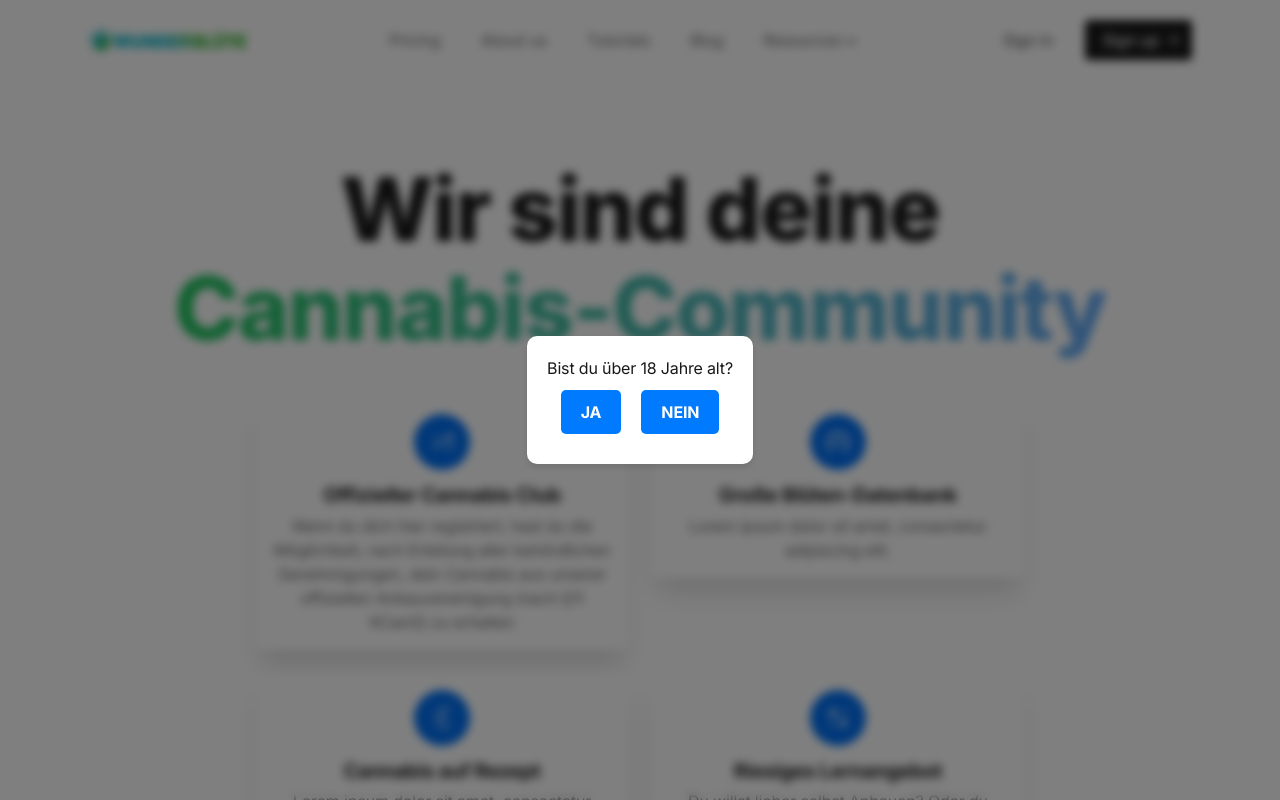
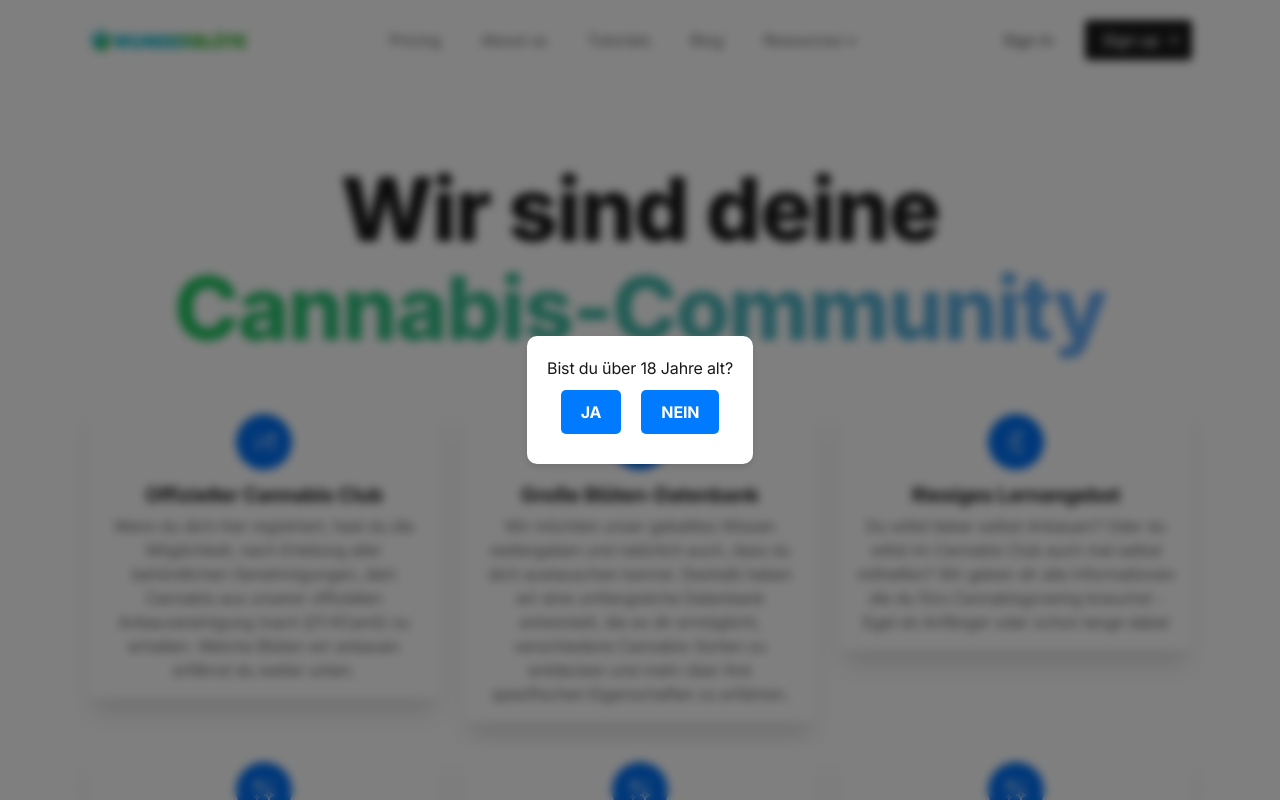
Before and after one commit to Wunderbluete/homepage, a Next.js app: page / in a window 1280 px wide. Shown: the top 800 px of the page. Built offline with nearby package versions, Linux system fonts and the light colour scheme.

Commit message:
weiteres

```diff
--- a/components/hero-home.tsx
+++ b/components/hero-home.tsx
@@ -30,7 +30,7 @@ export default function HeroHome() {
           {/* Section header */}
           <div className="text-center pb-12 md:pb-16">
             <h1 className="text-5xl md:text-6xl font-extrabold leading-tighter tracking-tighter mb-4" data-aos="zoom-y-out">Wir sind deine <br></br><span className="bg-clip-text text-transparent bg-gradient-to-r from-green-500 to-blue-400">Cannabis-Community</span></h1>
-            <div className="max-w-3xl mx-auto">
+            <div className="max-w-7xl mx-auto">
             {/* <p className="text-xl text-gray-600 mb-8" data-aos="zoom-y-out" data-aos-delay="150"><b>Das bekommst du bei uns:</b><br></br>
               - Werde Mitglied in einen offiziellen Cannabis Club* (Erteilung der behördlichen Genehmigungen vorausgesetzt)<br></br>
 - Riesiger Wissensspeicher über Eigenanbau und einer Vielzahl an Cannabis-Sorten<br></br>
@@ -39,7 +39,7 @@ export default function HeroHome() {
               <br></br><b><span className="bg-clip-text text-transparent bg-gradient-to-r from-green-500 to-blue-400"></span></b>
   </p>*/}
    {/* Items */}<br></br>
-   <div className="max-w-sm mx-auto grid gap-6 md:grid-cols-2 lg:grid-cols-2 items-start md:max-w-none lg:max-w-none">
+   <div className="max-w-sm mx-auto grid gap-6 md:grid-cols-3 lg:grid-cols-3 items-start md:max-w-none lg:max-w-none">
 
 {/* 1st item */}
 <div className="relative flex flex-col items-center p-4 bg-white rounded shadow-xl">
@@ -55,7 +55,7 @@ export default function HeroHome() {
     </g>
   </svg>
   <h4 className="text-xl font-bold leading-snug tracking-tight mb-1">Offizieller Cannabis Club</h4>
-  <p className="text-gray-600 text-center">Wenn du dich hier registriert, hast du die Möglichkeit, nach Erteilung aller behördlichen Genehmigungen, dein Cannabis aus unserer offiziellen Anbauvereinigung (nach §11 KCanG) zu erhalten</p>
+  <p className="text-gray-600 text-center">Wenn du dich hier registriert, hast du die Möglichkeit, nach Erteilung aller behördlichen Genehmigungen, dein Cannabis aus unserer offiziellen Anbauvereinigung (nach §11 KCanG) zu erhalten. Welche Blüten wir anbauen erfährst du weiter unten.</p>
 </div>
 
 {/* 2nd item */}
@@ -70,7 +70,7 @@ export default function HeroHome() {
       </g>
     </g>
   </svg>  <h4 className="text-xl font-bold leading-snug tracking-tight mb-1">Große Blüten-Datenbank</h4>
-  <p className="text-gray-600 text-center">Lorem ipsum dolor sit amet, consectetur adipiscing elit.</p>
+  <p className="text-gray-600 text-center">Wir möchten unser geballtes Wissen weitergeben und natürlich auch, dass du dich austauschen kannst. Deshalb haben wir eine umfangreiche Datenbank entwickelt, die es dir ermöglicht, verschiedene Cannabis-Sorten zu entdecken und mehr über ihre spezifischen Eigenschaften zu erfahren.</p>
 </div>
 
 {/* 3rd item */}
@@ -86,8 +86,9 @@ export default function HeroHome() {
       </g>
     </g>
   </svg>
-  <h4 className="text-xl font-bold leading-snug tracking-tight mb-1">Cannabis auf Rezept</h4>
-  <p className="text-gray-600 text-center">Lorem ipsum dolor sit amet, consectetur adipiscing elit.</p>
+  <h4 className="text-xl font-bold leading-snug tracking-tight mb-1">Riesiges Lernangebot</h4>
+  <p className="text-gray-600 text-center">Du willst lieber selbst Anbauen? Oder du willst im Cannabis Club auch mal selbst mithelfen? Wir geben dir alle Informationen die du fürs Cannabisgrowing brauchst - Egal ob Anfänger oder schon lange dabei </p>
+
 </div>
 
 {/* 4th item */}
@@ -102,8 +103,8 @@ export default function HeroHome() {
         <path className="stroke-current text-blue-300" d="M21.714 40h4.572M24 37.714v4.572M37.714 24h4.572M40 21.714v4.572" strokeLinecap="square" />
       </g>
     </g>
-  </svg>  <h4 className="text-xl font-bold leading-snug tracking-tight mb-1">Riesiges Lernangebot</h4>
-  <p className="text-gray-600 text-center">Du willst lieber selbst Anbauen? Oder du willst im Cannabis Club auch mal selbst mithelfen? Wir geben dir alle Informationen die du fürs Cannabisgrowing brauchst - Egal ob Anfänger oder schon lange dabei </p>
+  </svg>  <h4 className="text-xl font-bold leading-snug tracking-tight mb-1">Cannabis auf Rezept</h4>
+  <p className="text-gray-600 text-center">Seit dem 01.04. ist durch das neue Medizinal-Cannabisgesetz der Zugang zu Cannabis als Medizin massiv erleichtert. Finde bei uns alles, was du zur medizinischen Wirkung von Cannabis wissen musst und wie es dir helfen kann. Wir geben dir Empfehlungen für die besten Apotheken und Ärzte. </p>
 </div>
 
 {/* 5th item */}
@@ -120,7 +121,7 @@ export default function HeroHome() {
     </g>
   </svg>
   <h4 className="text-xl font-bold leading-snug tracking-tight mb-1">Austausch</h4>
-  <p className="text-gray-600 text-center">Lorem ipsum dolor sit amet, consectetur adipiscing elit.</p></div>
+  <p className="text-gray-600 text-center"> Auf unserer Plattform kannst du wirklich total einfach mit anderen Personen interagieren, um dich digital auszutauschen. Des Weiteren planen wir auch Präsenz-Events als Community, bei denen du Gleichgesinnte treffen und Erfahrungen aus erster Hand austauschen kannst.</p></div>
 
 {/* 6th item */}
 <div className="relative flex flex-col items-center p-4 bg-white rounded shadow-xl">
@@ -136,7 +137,7 @@ export default function HeroHome() {
     </g>
   </svg>
   <h4 className="text-xl font-bold leading-snug tracking-tight mb-1">Digital mitbestimmen</h4>
-  <p className="text-gray-600 text-center">Lorem ipsum dolor sit amet, consectetur adipiscing elit.</p>
+  <p className="text-gray-600 text-center">Wir sind ein gemeinnütziger Verein! Alles digital bzgl. wie es mit der Wunderblüte weitergehen soll. Deine Meinung ist uns wichtig! Nehme an unseren digitalen Abstimmungen teil und hilf uns, die Zukunft unseres Clubs zu gestalten.</p>
 </div>
 
 </div><br></br><br></br>
```
